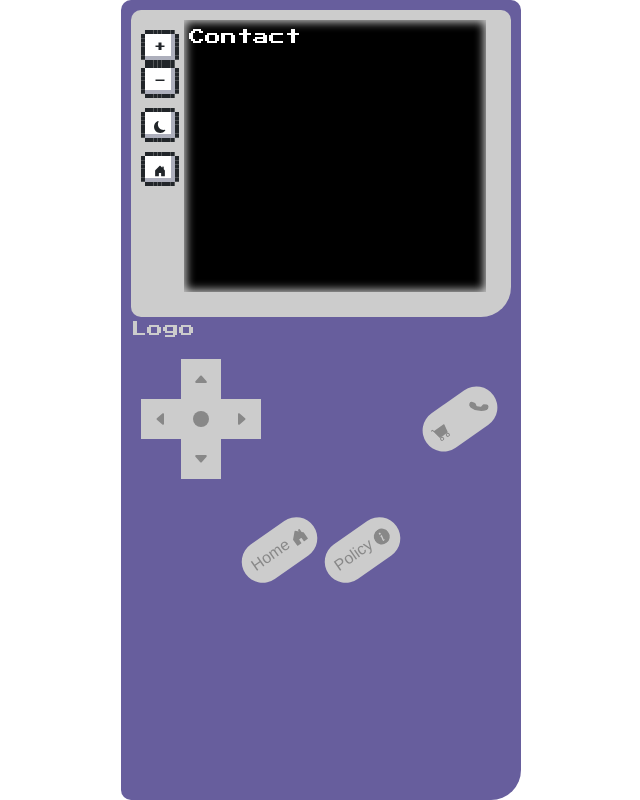
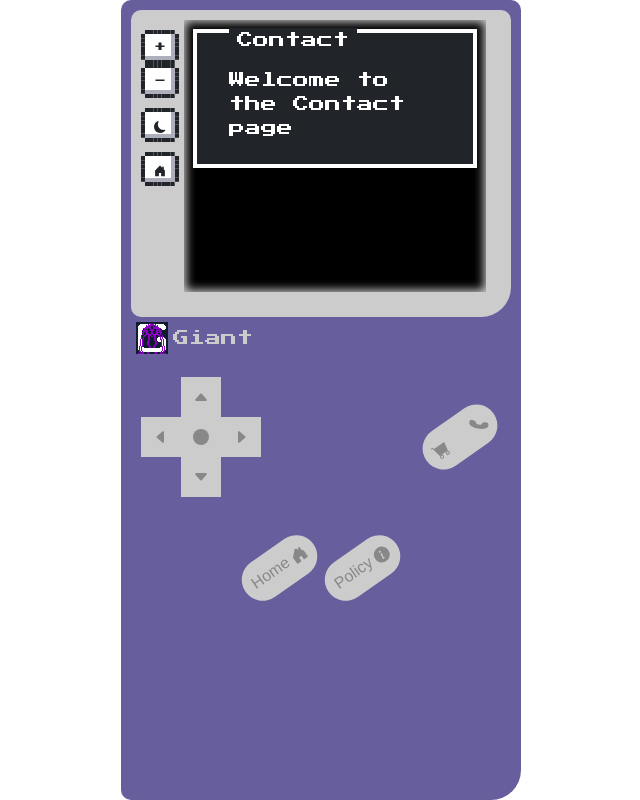
Before and after one commit to ryangudsell/NCNES-Giant, a React (Vite) app: page /#/contact in a window 1280 px wide. Shown: the whole page, without its empty margins (319-959 px from the left). Built offline with nearby package versions, Linux system fonts and the light colour scheme.

Commit message:
Changed pages and label on gameboy

```diff
--- a/index.html
+++ b/index.html
@@ -2,7 +2,7 @@
 <html lang="en">
   <head>
     <meta charset="UTF-8" />
-    <link rel="icon" type="image/svg+xml" href="/vite.svg" />
+    <link rel="icon" href="/logo.png" />
     <link rel="stylesheet" href="./node_modules/nes.css/css/nes.min.css">
     <meta name="viewport" content="width=device-width, initial-scale=1.0" />
     <title>NCNES - Giant</title>
--- a/src/Gameboy.jsx
+++ b/src/Gameboy.jsx
@@ -19,7 +19,7 @@ const Gameboy = () => {
         </article>
         <Screen />
       </section>
-      <label>Logo</label>
+      <label id='gameboy-label'><img src="./logo.png" alt='Giant Logo' />Giant </label>
       </div>
       <section id='buttons-container'>
         <article id='top-buttons'>
--- a/src/css/App.css
+++ b/src/css/App.css
@@ -48,6 +48,12 @@
 #gameboy #screen-container #settings-container button {
   padding: 0;
   width: 30px;
+}
+#gameboy #gameboy-label {
+  padding: 5px;
+  display: flex;
+  align-items: center;
+  gap: 5px;
 }
 
 #screen {
--- a/src/css/responsive/_mobile.scss
+++ b/src/css/responsive/_mobile.scss
@@ -45,6 +45,13 @@
                 width: 30px;
             }
         }
+    }
+
+    #gameboy-label {
+        padding: 5px;
+        display: flex;
+        align-items: center;
+        gap: 5px;
     }
 }
 
--- a/src/pages/Contact.jsx
+++ b/src/pages/Contact.jsx
@@ -2,8 +2,9 @@ import React from 'react'
 
 const Contact = () => {
   return (
-    <div>
-      Contact
+    <div className='nes-container with-title is-dark'>
+      <p className='title'>Contact</p>
+      <p>Welcome to the Contact page</p>
     </div>
   )
 }
--- a/src/pages/Home.jsx
+++ b/src/pages/Home.jsx
@@ -5,9 +5,6 @@ const Home = () => {
     <div className='nes-container with-title is-dark'>
       <p className='title'>Home</p>
       <p>Welcome to the Home page</p>
-      <p>Welcome to the Home page</p>
-      <p>Welcome to the Home page</p>
-      <p>Welcome to the Home page</p>
     </div>
   )
 }
--- a/src/pages/Policy.jsx
+++ b/src/pages/Policy.jsx
@@ -2,8 +2,9 @@ import React from 'react'
 
 const Policy = () => {
   return (
-    <div>
-      Policy
+    <div className='nes-container with-title is-dark'>
+      <p className='title'>Policy</p>
+      <p>Welcome to the Policy page</p>
     </div>
   )
 }
--- a/src/pages/Shop.jsx
+++ b/src/pages/Shop.jsx
@@ -2,8 +2,9 @@ import React from 'react'
 
 const Shop = () => {
   return (
-    <div>
-      Shop
+    <div className='nes-container with-title is-dark'>
+      <p className='title'>Shop</p>
+      <p>Welcome to the Shop page</p>
     </div>
   )
 }
```
Also changed, not shown: src/css/App.min.css (+1 -1 lines), public/logo.png (added).
